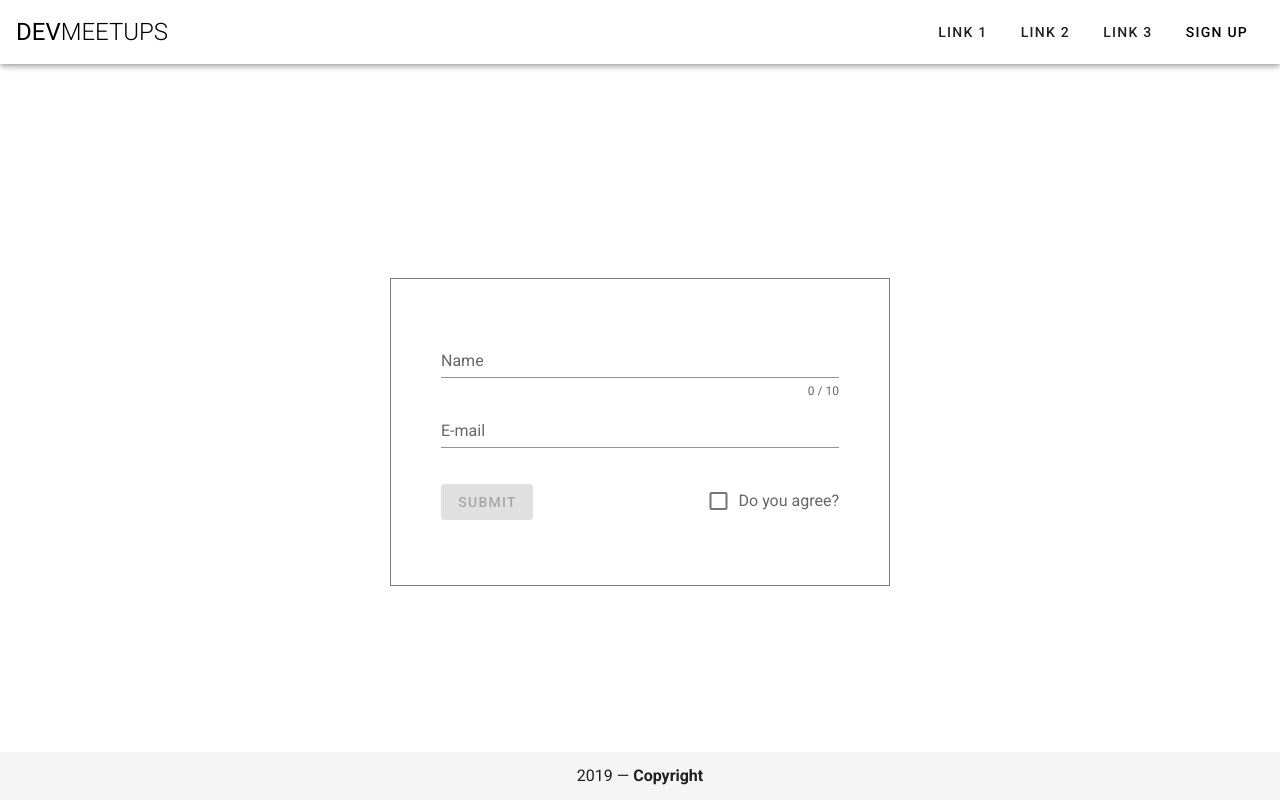
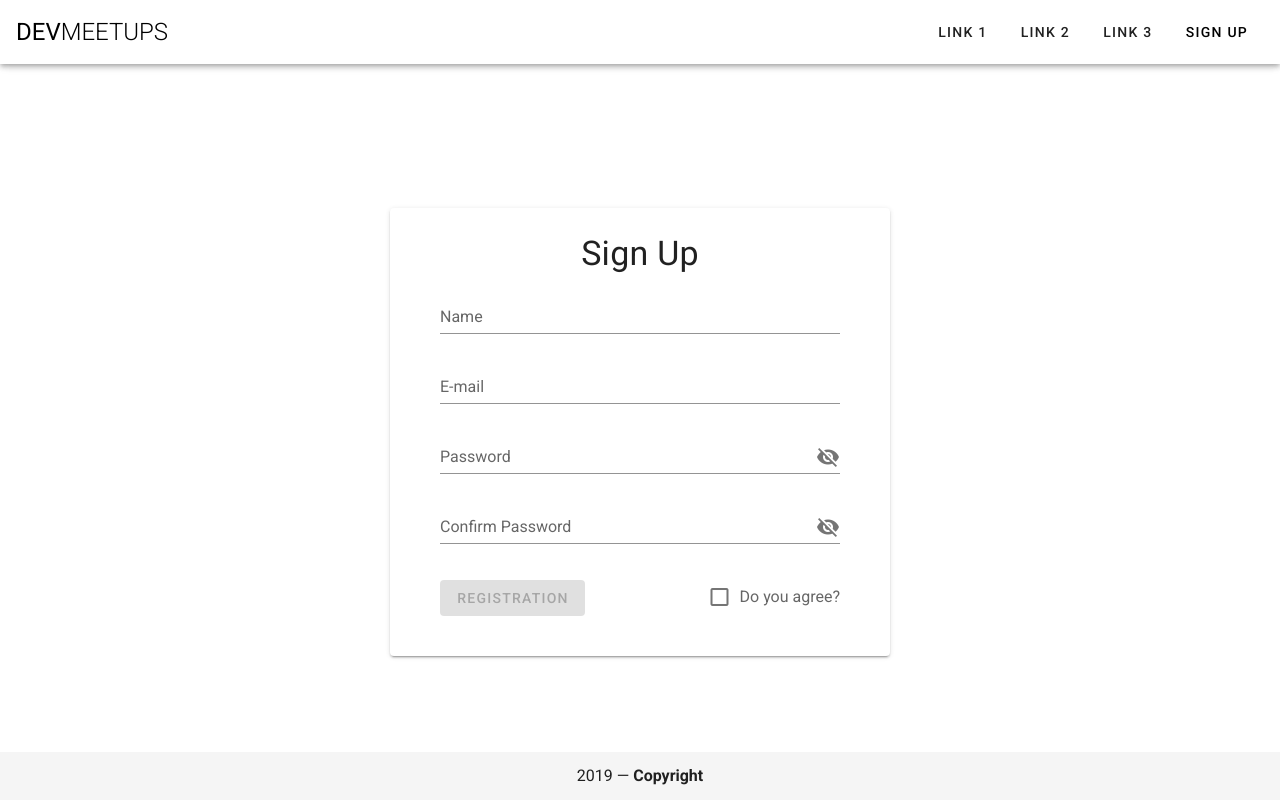
Before and after one commit to Ewelai/dev-meetup, a Vue app: page /login in a window 1280 px wide. Built offline with nearby package versions, Linux system fonts and the light colour scheme.

Commit message:
feat: add fields for password, constants and rulest for validation

```diff
--- a/package.json
+++ b/package.json
@@ -20,6 +20,7 @@
     "vuex": "^3.0.1"
   },
   "devDependencies": {
+    "@mdi/js": "^4.5.95",
     "@vue/cli-plugin-babel": "^3.11.0",
     "@vue/cli-plugin-eslint": "^3.11.0",
     "@vue/cli-plugin-unit-mocha": "^3.11.0",
--- a/src/App.vue
+++ b/src/App.vue
@@ -8,7 +8,6 @@
 
 <script>
 import { Header, Footer } from './components/index';
-
 export default {
   name: "App",
   components: {
@@ -20,3 +19,7 @@ export default {
   })
 };
 </script>
+
+<style scoped>
+  @import url("https://fonts.googleapis.com/icon?family=Material+Icons");
+</style>
--- /dev/null
+++ b/src/constant/ValidationMessages.js
@@ -0,0 +1,6 @@
+export const REQUIRED = 'Field is required!';
+export const MAX_VALUE = 'Value must be less than';
+export const MIN_VALUE = 'Value must be more than';
+export const EMAIL = 'E-mail must be valid!';
+export const CHECKBOX = 'You must agree to continue!';
+export const SAME_PASSWORD = 'Passwords must match!'
--- a/src/views/login/Login.js
+++ b/src/views/login/Login.js
@@ -1,25 +1,41 @@
+import * as rules from '../../utils/validation.util';
+
 export default {
   data: () => ({
     valid: true,
+    showPassword: false,
+    showConfirm: false,
     form: {
       checkbox: false,
       name: '',
       email: '',
-    },
-    errors: {
-      nameRules: [
-        v => !!v || 'Name is required',
-        v => (v && v.length <= 10) || 'Name must be less than 10 characters',
-      ],
-      emailRules: [
-        v => !!v || 'E-mail is required',
-        v => /.+@.+\..+/.test(v) || 'E-mail must be valid',
-      ],
-      checkboxRules: [
-        v => !!v || 'You must agree to continue!'
-      ]
+      password: '',
+      confirmPassword: '',
     }
   }),
+
+  computed: {
+    rules() {
+      return {
+        nameRules: [
+          rules.REQUIRED,
+          rules.MAX_VALUE(5),
+          rules.MIN_VALUE(2)
+        ],
+        emailRules: [
+          rules.REQUIRED,
+          rules.EMAIL
+        ],
+        passwordRules: [
+          rules.REQUIRED,
+          rules.SAME_PASSWORD(this.form.password)
+        ],
+        checkboxRules: [
+          rules.CHECKBOX
+        ]
+      }
+    }
+  },
 
   methods: {
     submit() {
--- a/src/views/login/Login.vue
+++ b/src/views/login/Login.vue
@@ -1,17 +1,38 @@
 <template>
   <div class="container">
-    <v-form ref="login" v-model="valid" class="container-box">
-      <v-text-field v-model="form.name" :counter="10" :rules="errors.nameRules" label="Name" required></v-text-field>
-      <v-text-field v-model="form.email" :rules="errors.emailRules" label="E-mail" required></v-text-field>
+    <v-card class="container-box">
+      <div class="display-1 text-center mb-4">Sign Up</div>
+      <v-form ref="login" v-model="valid">
+        <v-text-field v-model="form.name" :rules="rules.nameRules" label="Name" required></v-text-field>
+        <v-text-field v-model="form.email" :rules="rules.emailRules" label="E-mail" required></v-text-field>
+        <v-text-field
+          :type="showPassword ? 'text' : 'password'"
+          @click:append="showPassword = !showPassword"
+          :append-icon="showPassword ? 'visibility' : 'visibility_off'"
+          v-model="form.password"
+          :rules="rules.passwordRules"
+          label="Password"
+          required>
+        </v-text-field>
+        <v-text-field
+          :type="showConfirm ? 'text' : 'password'"
+          @click:append="showConfirm = !showConfirm"
+          :append-icon="showConfirm ? 'visibility' : 'visibility_off'"
+          v-model="form.confirmPassword"
+          :rules="rules.passwordRules"
+          label="Confirm Password"
+          required>
+        </v-text-field>
         <v-row>
           <v-col cols="12" sm="6" class="d-flex flex-row align-center">
-          <v-btn :disabled="!valid" color="success" class="mr-4" @click="submit">Submit</v-btn>
+            <v-btn :disabled="!valid" color="success" class="mr-4" @click="submit">Registration</v-btn>
           </v-col>
           <v-col cols="12" sm="6" class="d-flex flex-row justify-end align-center">
-          <v-checkbox v-model="form.checkbox" :rules="errors.checkboxRules" label="Do you agree?" required></v-checkbox>
+            <v-checkbox v-model="form.checkbox" :rules="rules.checkboxRules" label="Do you agree?" required></v-checkbox>
           </v-col>
         </v-row>
       </v-form>
+    </v-card>
   </div>
 </template>
 
@@ -26,8 +47,7 @@
   }
 
   .container-box {
-    padding: 50px;
-    border: 1px solid grey;
+    padding: 25px 50px;
     width: 500px;
   }
 </style>
```
Also changed, not shown: src/utils/validation.util.js (added, +8 -0 lines), 1 other file (tests, documents, lock files or other folders). Lines whose indentation alone changed are shown as unchanged.
